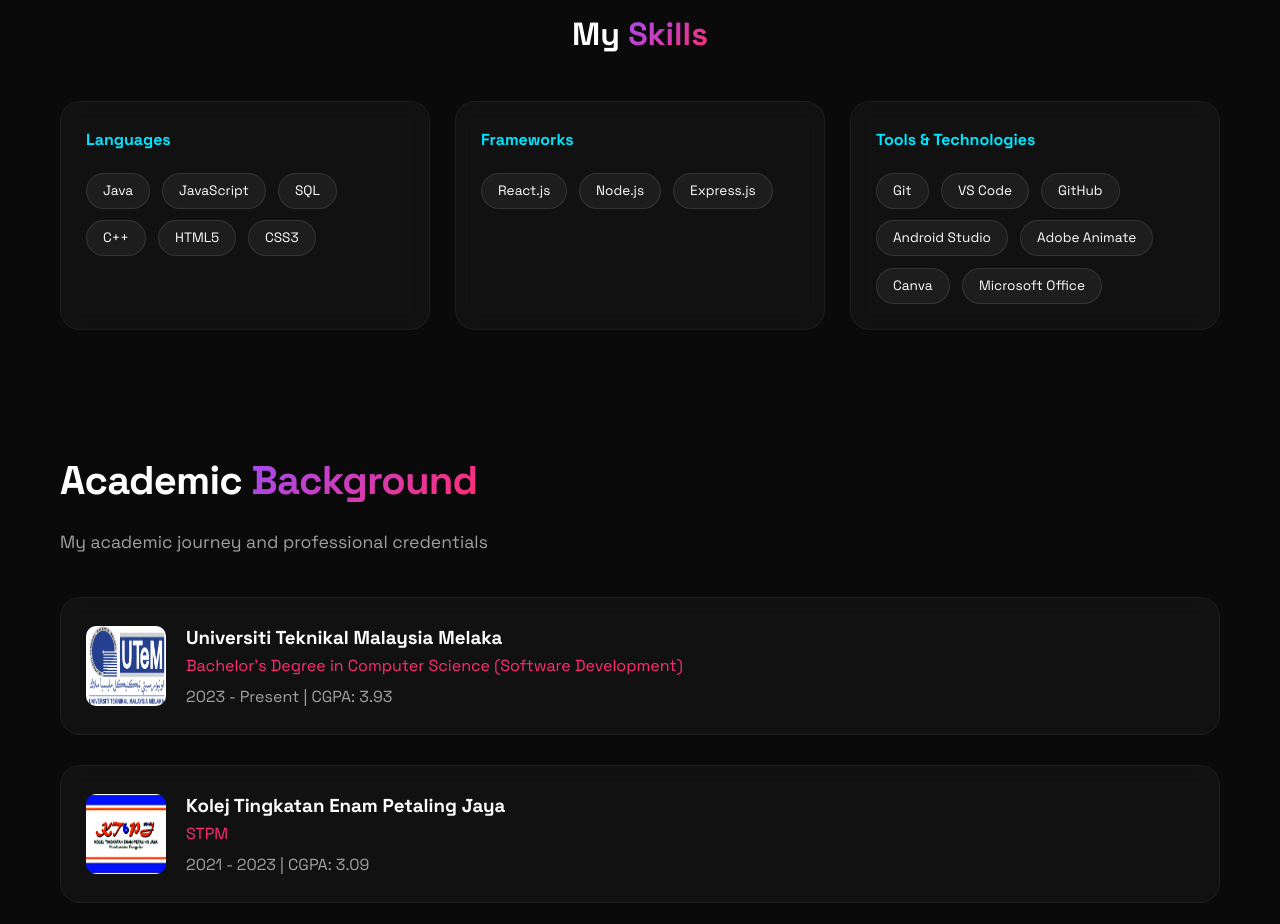
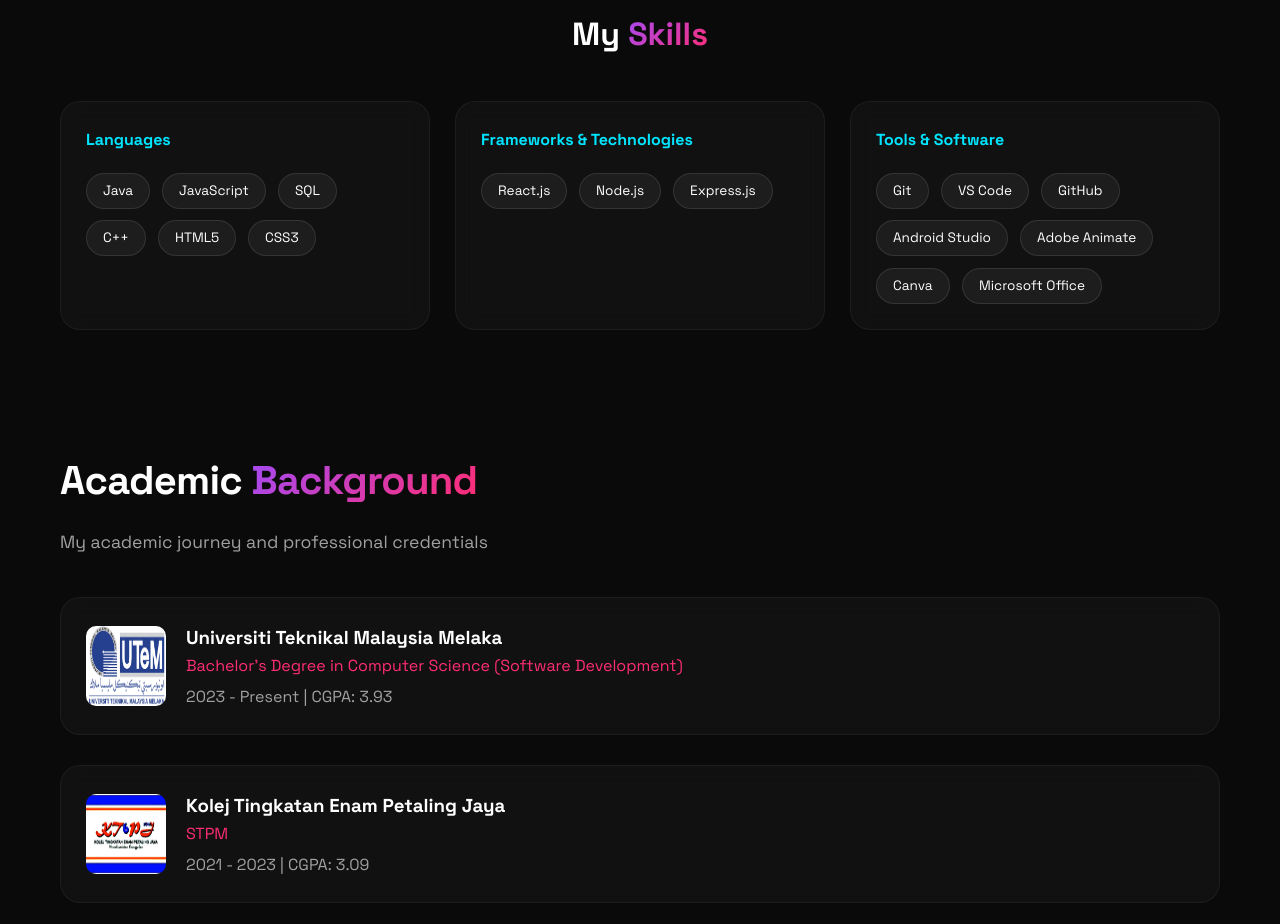
Before and after one commit to harissuresh03/haris-suresh-portfolio, a React (Create React App) app: page / in a window 1280 px wide. Shown: the part 1260-2184 px from the top of the page. Built offline with nearby package versions, Linux system fonts and the light colour scheme.

Commit message:
Minor fixes

```diff
--- a/src/pages/Experience.jsx
+++ b/src/pages/Experience.jsx
@@ -4,6 +4,7 @@
 import mpte1 from '../assets/images/experience/mpte/STPM.jpg';
 import mpte2 from '../assets/images/experience/mpte/STPM2.jpg';
 import dscutem1 from '../assets/images/experience/dscutem/DiscoveringAI.png';
+import dscutem2 from '../assets/images/experience/dscutem/SocietyDay.jpeg';
 
 const Experience = () => {
   // Carousel state for each experience
@@ -18,9 +19,10 @@
 
   // Image captions - wrapped in useMemo to prevent re-creation
   const imageCaptions = useMemo(() => ({
-    [dscutem1]: 'Discovering AI Event - DSC UTeM',
-    [mpte1]: 'Student Representative Council Event Coverage',
-    [mpte2]: 'Media Team Meeting and Planning'
+    [dscutem1]: 'Discovering AI Event',
+    [dscutem2]: 'Society Day Event',
+    [mpte1]: 'Appreciation Award Receiving Ceremony',
+    [mpte2]: 'Official Appointment Ceremony as Media Lead'
   }), []);
 
   // Experiences - wrapped in useMemo to prevent re-creation on every render
@@ -38,7 +40,7 @@
         'Cross-club collaboration for tech events and workshops',
         'Content strategy development and analytics tracking'
       ],
-      images: [dscutem1],
+      images: [dscutem1, dscutem2],
       icon: <FaUsers size={40} color="var(--accent-pink)" />
     },
     {
--- a/src/pages/Home.jsx
+++ b/src/pages/Home.jsx
@@ -59,11 +59,11 @@
       skills: ['Java', 'JavaScript', 'SQL', 'C++', 'HTML5', 'CSS3']
     },
     {
-      title: 'Frameworks',
+      title: 'Frameworks & Technologies',
       skills: ['React.js', 'Node.js', 'Express.js']
     },
     {
-      title: 'Tools & Technologies',
+      title: 'Tools & Software',
       skills: ['Git', 'VS Code', 'GitHub', 'Android Studio', 'Adobe Animate', 'Canva', 'Microsoft Office']
     }
   ];
```
Also changed, not shown: src/assets/images/experience/dscutem/SocietyDay.jpeg (added).
